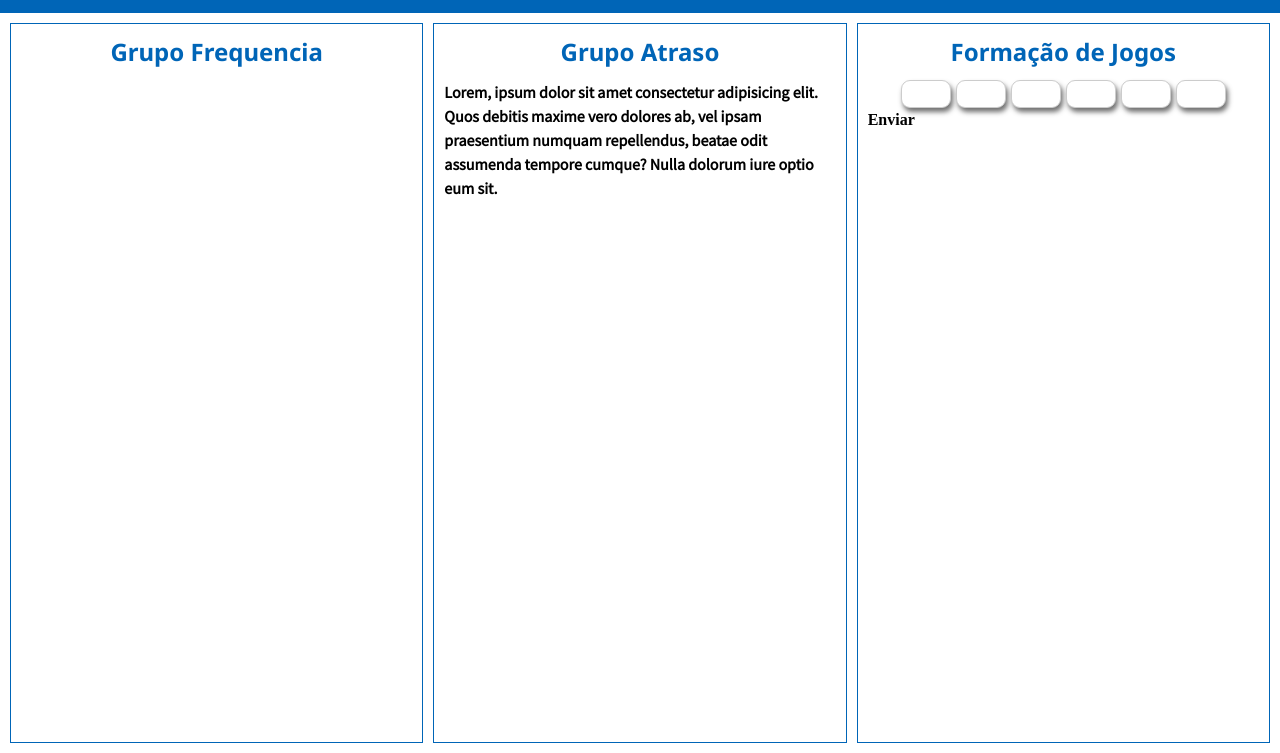
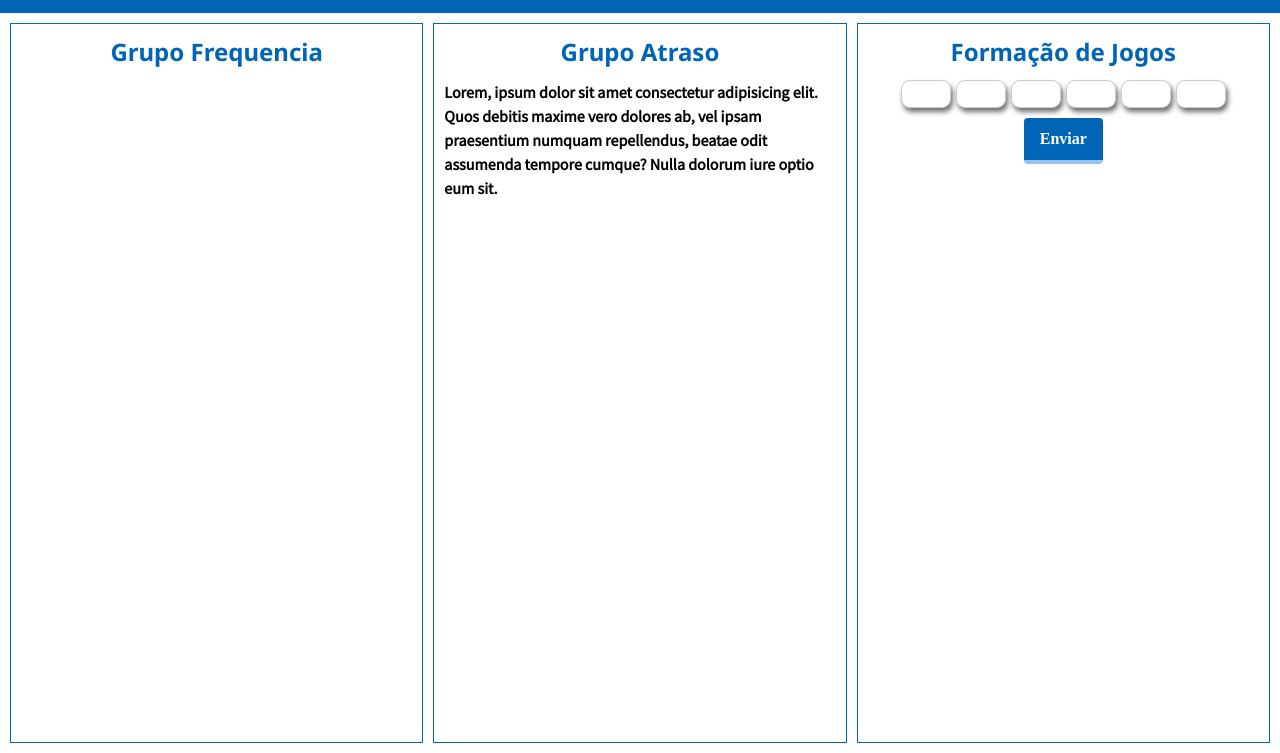
Before and after one commit to megasenaminha/minhamegasena, a plain HTML site: page index.html in a window 1280 px wide. Shown: the part 67-820 px from the top of the page. Drawn offline with Linux system fonts and the light colour scheme; no server answers.

Commit message:
update html, css

```diff
--- a/css/style.css
+++ b/css/style.css
@@ -132,10 +132,21 @@ main>section>div>h2{
 }
 
 .btn{
-    display: flex;
-    justify-content: center;
-    text-align: center;
+    display: block;
+    margin: 10px auto;
+    outline: 0;
+    border: 0;
+    background-color: var(--color-one);
+    border-radius: 4px;
+    padding: 8px 16px;
+    font-size: 16px;
+    border-bottom: 4px solid #99c2ee;
+    font-weight: 700;
+    color: white;
+    line-height: 26px;
+
 }
+
 
 @media screen and (max-width: 601px) {
 
--- a/index.html
+++ b/index.html
@@ -5,7 +5,7 @@
     <meta name="viewport" content="width=device-width, initial-scale=1.0">
     <script src="js\script.js" defer></script>
     <link rel="stylesheet" href="css\style.css">
-    <title>Document</title>
+    <title>Estudos Mega Sena</title>
 </head>
 <body>
     <header>
```
